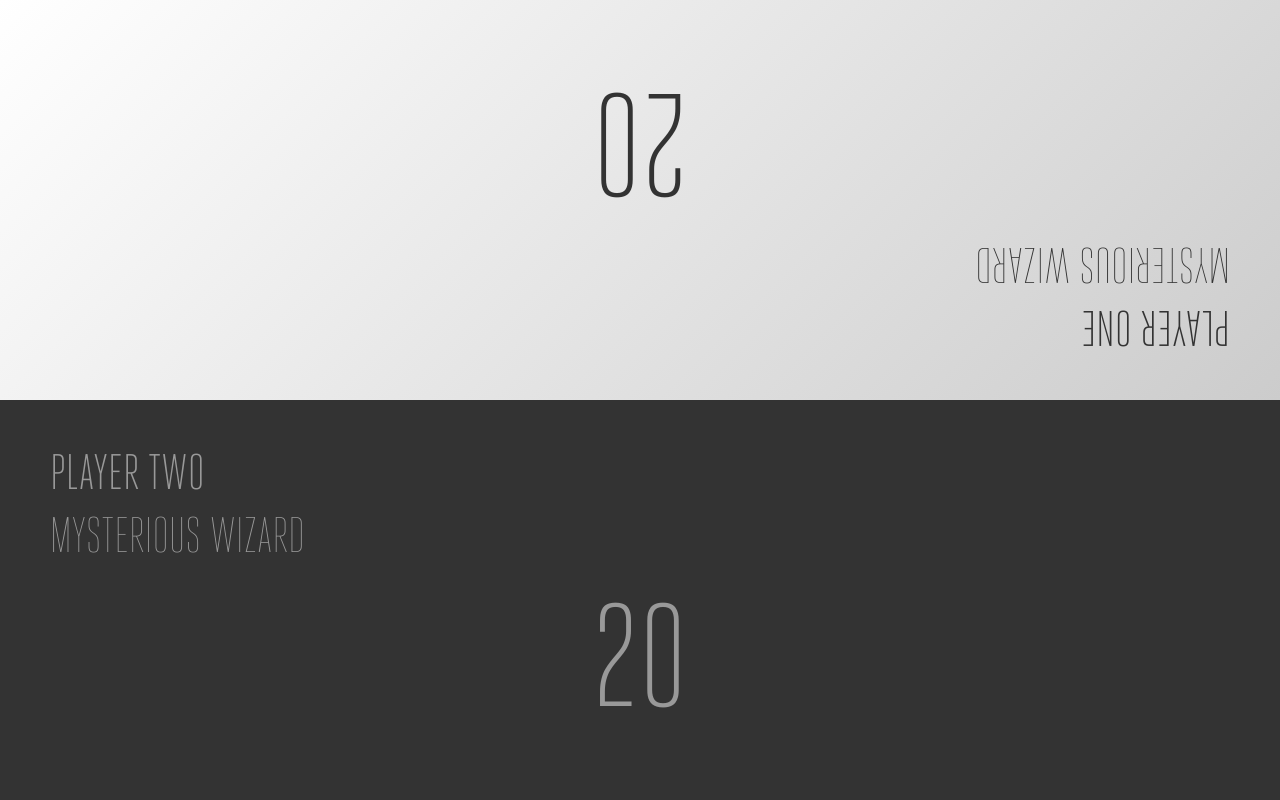
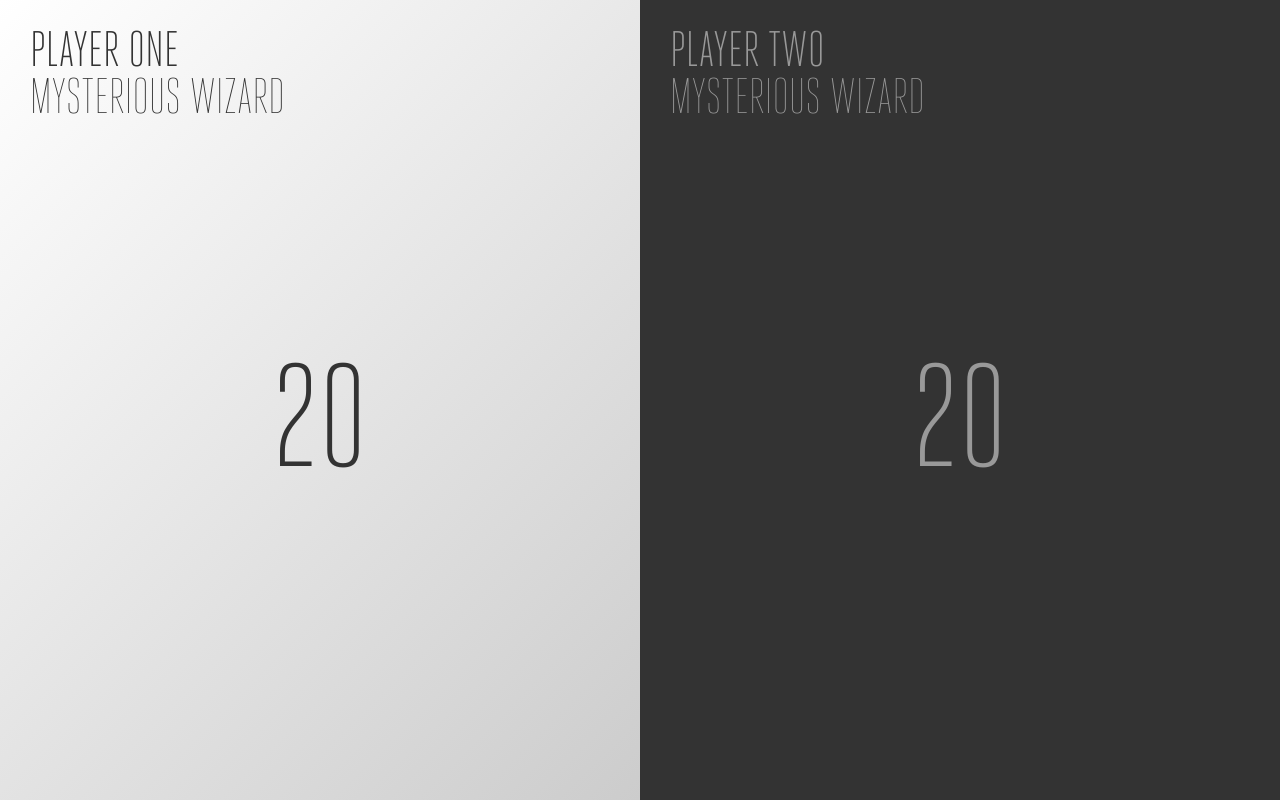
Before and after one commit to aniki/lifeLine, a plain HTML site: page index.html in a window 1280 px wide. Drawn offline with nearby package versions, Linux system fonts and the light colour scheme.

Commit message:
Added tablet landscape media query

```diff
--- a/css/tablet.css
+++ b/css/tablet.css
@@ -1,4 +1,4 @@
-@media screen and (min-width: 321px) {
+@media screen and (min-width: 321px) and (orientation: portrait) {
 
     /* Plane Layout */
     #player1 {
@@ -16,3 +16,24 @@
         bottom: 0;
     }
 }
+
+@media screen and (min-width: 641px) and (orientation: landscape) {
+
+    /* Plane Layout */
+    #player1 {
+        right: 50%;
+    }
+    #player1 .dashboard {
+        height: 100%;
+    }
+
+    #player2 {
+        left: 50%;
+    }
+
+    .dashboard header {
+        padding: 25px 30px;
+        font-size: 48px;
+        line-height: 48px;
+    }
+}
```
